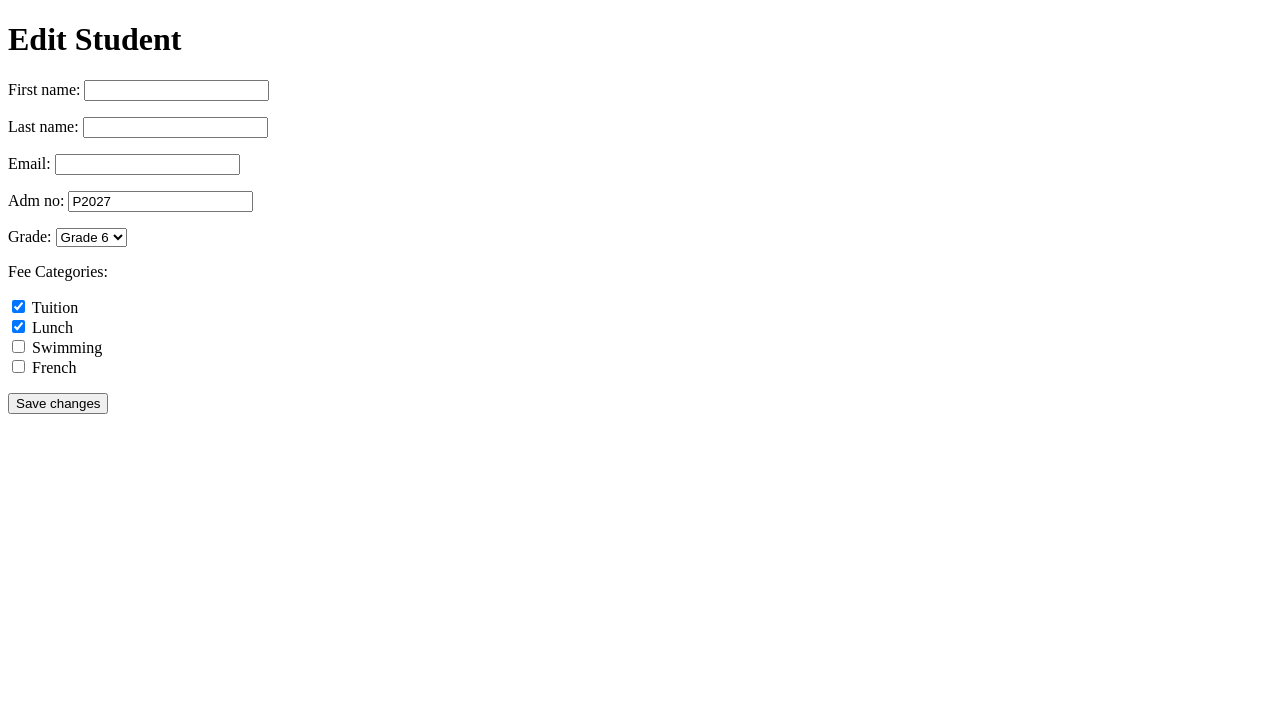
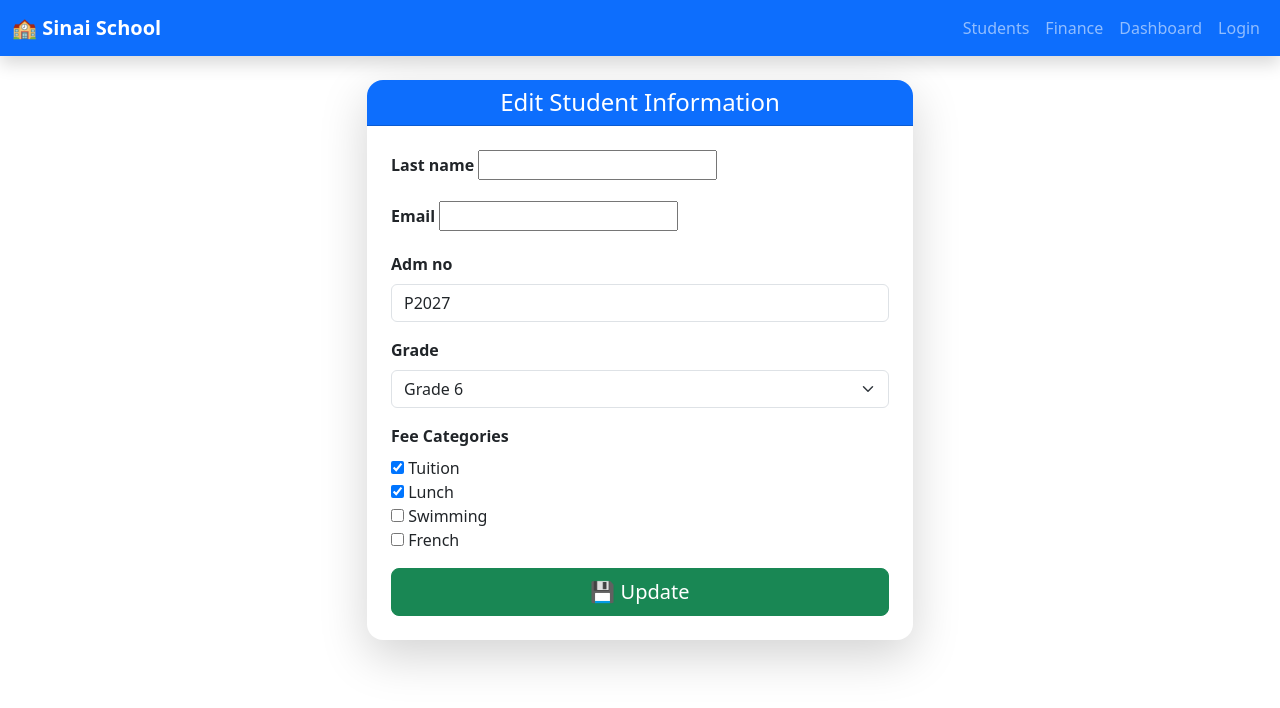
Before and after one commit to Barasa2023/sms, a Django app: page /students/edit/1/ in a window 1280 px wide. Shown: the top 708 px of the page. Run offline with Django 5.2, Linux system fonts and the light colour scheme; data comes from the database, SQL or seed files in the repository.

Commit message:
Fix: Add name fields to User model

```diff
--- a/accounts/models.py
+++ b/accounts/models.py
@@ -5,6 +5,8 @@ class User(AbstractUser):
     '''
     Manage User creation
     '''
+    first_name = models.CharField(max_length=30, blank=True)
+    last_name = models.CharField(max_length=30, blank=True)
     email = models.EmailField(unique=True)
     username = None
     is_teacher = models.BooleanField(default=False)
--- a/students/forms.py
+++ b/students/forms.py
@@ -29,7 +29,7 @@ class StudentCreationForm(ModelForm):
 
 class StudentEditForm(ModelForm):
     '''Student edit form'''
-    first_name = forms.CharField(max_length=50)
+    #first_name = forms.CharField(max_length=50)
     last_name = forms.CharField(max_length=50)
     email = forms.EmailField(required=True)
     fee_type = forms.ModelMultipleChoiceField(
--- a/students/templates/students/student_edit.html
+++ b/students/templates/students/student_edit.html
@@ -1,3 +1,41 @@
+{% extends "./base.html" %}
+{% block title %}Edit Student{% endblock %}
+
+{% block content %}
+<div class="container">
+  <div class="row justify-content-center">
+    <div class="col-md-8 col-lg-6">
+      <div class="card shadow-lg border-0 rounded-4">
+        <div class="card-header bg-primary text-white text-center rounded-top-4">
+          <h4 class="mb-0">Edit Student Information</h4>
+        </div>
+        <div class="card-body p-4">
+          <form method="post" novalidate>
+            {% csrf_token %}
+            {% for field in form %}
+              <div class="mb-3">
+                <label for="{{ field.id_for_label }}" class="form-label fw-semibold">
+                  {{ field.label }}
+                </label>
+                {{ field }}
+                {% if field.errors %}
+                  <div class="text-danger small">{{ field.errors }}</div>
+                {% endif %}
+              </div>
+            {% endfor %}
+            <div class="d-grid">
+              <button type="submit" class="btn btn-success btn-lg">💾 Update</button>
+            </div>
+          </form>
+        </div>
+      </div>
+    </div>
+  </div>
+</div>
+{% endblock %}
+
+
+
 <!DOCTYPE html>
 <html lang="en">
 <head>
```
